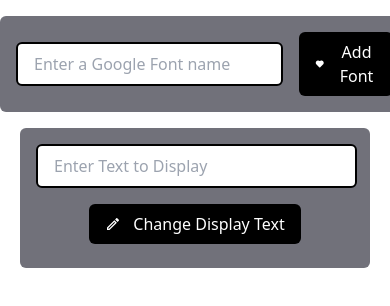
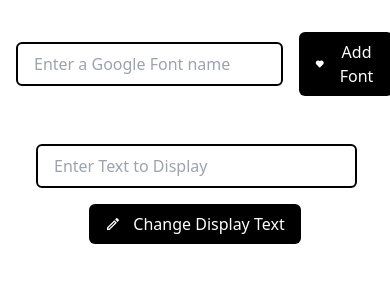
Before and after one commit to cassianebel/favorite-fonts, a React (Vite) app: page / in a window 390 px wide. Shown: the top 306 px of the page. Built offline with nearby package versions, Linux system fonts and the light colour scheme.

Commit message:
responsive styling

```diff
--- a/src/Components/AddFontForm.jsx
+++ b/src/Components/AddFontForm.jsx
@@ -5,10 +5,10 @@
     <form
       id="add-font-form"
       onSubmit={handleNewFontSubmit}
-      className="mx-auto my-4 w-fit rounded-md bg-zinc-500 flex items-center"
+      className="mx-auto my-4 max-w-md rounded-md md:bg-zinc-500 flex items-center"
     >
       <input
-        className="p-2 px-4 m-4 mr-2  rounded-md border-2 border-black "
+        className="p-2 px-4 m-4 mr-2 grow rounded-md border-2 border-black "
         type="text"
         value={newFont}
         onChange={(e) => setNewFont(e.target.value)}
--- a/src/Components/EditDisplayTextForm.jsx
+++ b/src/Components/EditDisplayTextForm.jsx
@@ -13,7 +13,7 @@
     <form
       id="edit-display-text-form"
       onSubmit={handleSubmit}
-      className="mx-5 md:mx-40 my-4 pb-2 md:pb-0 rounded-md bg-zinc-500 md:flex items-center"
+      className="mx-5 lg:mx-40 my-4 pb-2 md:pb-0 rounded-md md:bg-zinc-500 md:flex items-center"
     >
       <input
         className="grow w-11/12 md:w-auto p-2 px-4 m-4 mr-2 rounded-md border-2 border-black"
```
